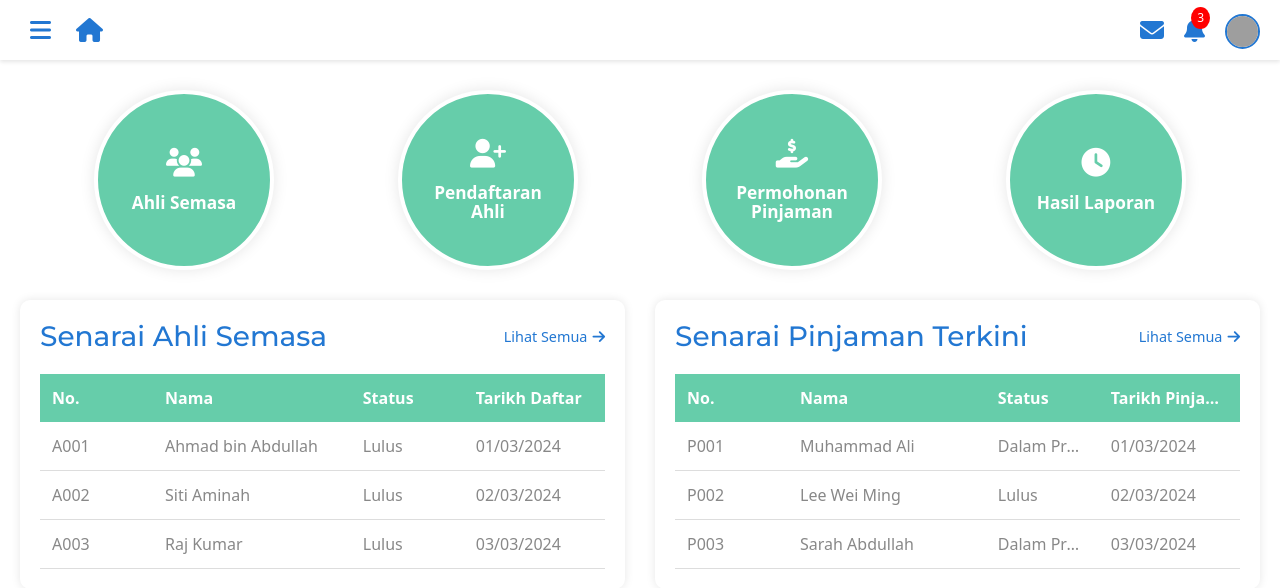
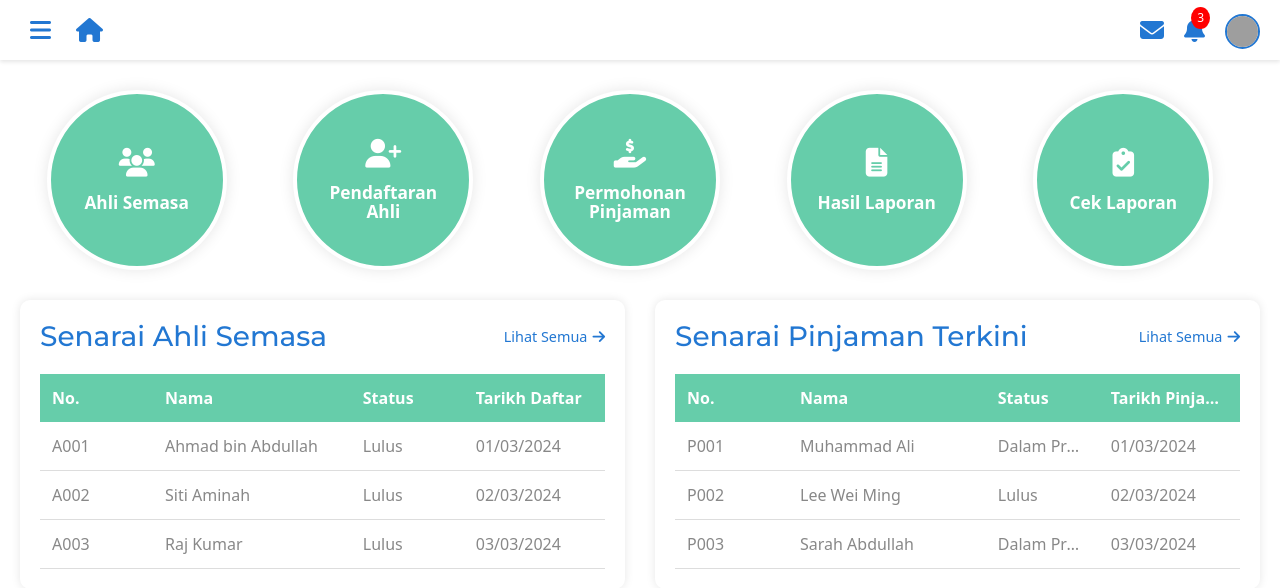
Before and after one commit to Cheryl322/Kada, a PHP site: page /adminmainpage.php in a window 1280 px wide. Shown: the top 588 px of the page. Run offline with PHP 8.4, Linux system fonts and the light colour scheme; grey boxes are pictures that could not be loaded.

Commit message:
Updated adminmainpage.php with [describe changes here]

```diff
--- a/adminmainpage.php
+++ b/adminmainpage.php
@@ -25,14 +25,14 @@
   justify-content: space-evenly;
   align-items: center;
   min-height: 40vh;
-  width: 100%;
+  width: calc(100% - 20px);
   margin-left: 0;
   position: relative;
-  top: -15vh;
+  top: -5vh;
   margin-top: 60px;
-  padding-bottom: 0;
+  padding: 0 10px;
   flex-wrap: wrap;
-  gap: 20px;hh
+  gap: 20px;
   transition: all 0.3s ease-in-out;
 }
 
@@ -328,7 +328,7 @@
 @media screen and (max-width: 1400px) {
     .circle-container {
         min-height: auto;
-        padding: 20px 0;
+        padding: 20px 10px;
         margin-bottom: 0;
         top: 0;
     }
@@ -342,6 +342,11 @@
         margin-top: 0;
         flex-wrap: nowrap;
         padding-top: 0;
+    }
+
+    .sidebar-open .circle-container {
+        width: calc(100% - 270px);
+        margin-left: 250px;
     }
 }
 
@@ -411,7 +416,7 @@
 
 /* Add these new styles for when sidebar is open */
 .sidebar-open .circle-container {
-    width: calc(100% - 250px);
+    width: calc(100% - 270px);
     margin-left: 250px;
 }
 
@@ -457,9 +462,24 @@
     </div>
     <ul class="navbar-nav">
       <li class="nav-item">
-        <a class="nav-link active" href="index.php">Laman Utama
+        <a class="nav-link active" href="adminmainpage.php">Laman Utama
           <span class="visually-hidden">(current)</span>
         </a>
+      </li>
+      <li class="nav-item">
+        <a class="nav-link" href="#">Ahli Semasa</a>
+      </li>
+      <li class="nav-item">
+        <a class="nav-link" href="#">Pendaftaran Ahli</a>
+      </li>
+      <li class="nav-item">
+        <a class="nav-link" href="#">Permohonan Pinjaman</a>
+      </li>
+      <li class="nav-item">
+        <a class="nav-link" href="hasilreport.php">Hasil Laporan</a>
+      </li>
+      <li class="nav-item">
+        <a class="nav-link" href="adminviewreport.php">Cek Laporan</a>
       </li>
       <li class="nav-item">
         <a class="nav-link" href="#">Info KADA</a>
@@ -495,8 +515,14 @@
   </a>
   <a href="hasilreport.php" class="circle">
     <div class="circle-content">
-      <i class="fas fa-clock mb-2"></i>
+      <i class="fas fa-file-alt mb-2"></i>
       <span>Hasil Laporan</span>
+    </div>
+  </a>
+  <a href="adminviewreport.php" class="circle">
+    <div class="circle-content">
+      <i class="fas fa-clipboard-check mb-2"></i>
+      <span>Cek Laporan</span>
     </div>
   </a>
 </div>
@@ -587,6 +613,7 @@ document.addEventListener('DOMContentLoaded', function() {
     const menuButton = document.getElementById('menuButton');
     const closeSidebar = document.getElementById('closeSidebar');
     const mainContent = document.body;
+    const circleContainer = document.querySelector('.circle-container');
 
     // Remove initial-state class after a brief delay
     setTimeout(() => {
@@ -596,6 +623,9 @@ document.addEventListener('DOMContentLoaded', function() {
     function toggleSidebar() {
         sidebar.classList.toggle('closed');
         mainContent.classList.toggle('sidebar-open');
+
+        // Add transition class to ensure smooth animation
+        circleContainer.style.transition = 'all 0.3s ease-in-out';
     }
 
     menuButton.addEventListener('click', toggleSidebar);
--- a/login.php
+++ b/login.php
@@ -58,7 +58,7 @@ include "footer.php";
                        </div>
                    </div>
                    <div class="d-grid">
-                        <a class="btn btn-primary btn-lg" href="mainpage.php" role="button">Log Masuk</a>
+                        <button type="submit" name="login" class="btn btn-primary btn-lg">Log Masuk</button>
                    </div>
                     <!-- <div class="d-grid">
                        <button type="submit" name="login" class="btn btn-primary">Log Masuk</button>
```
